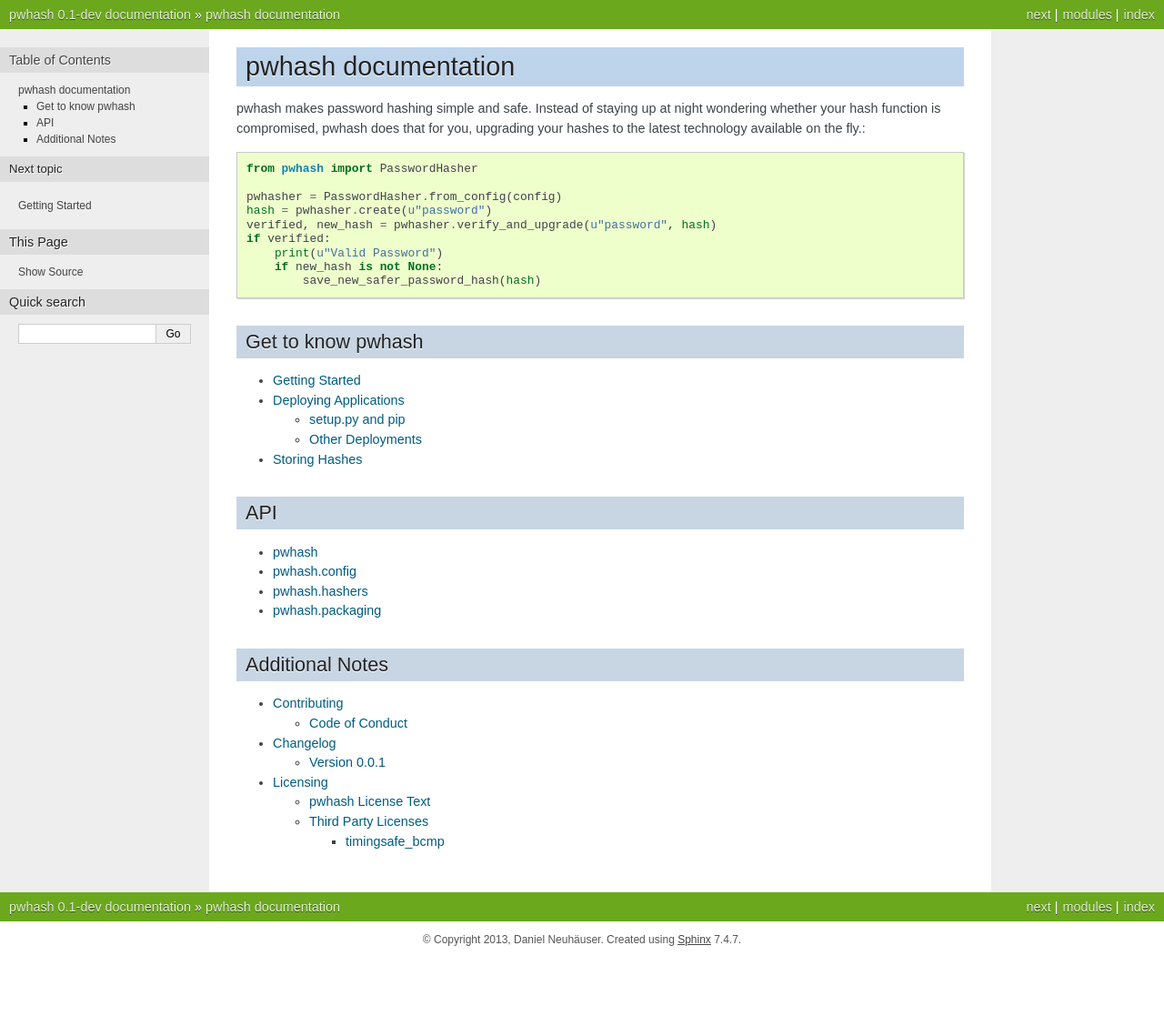
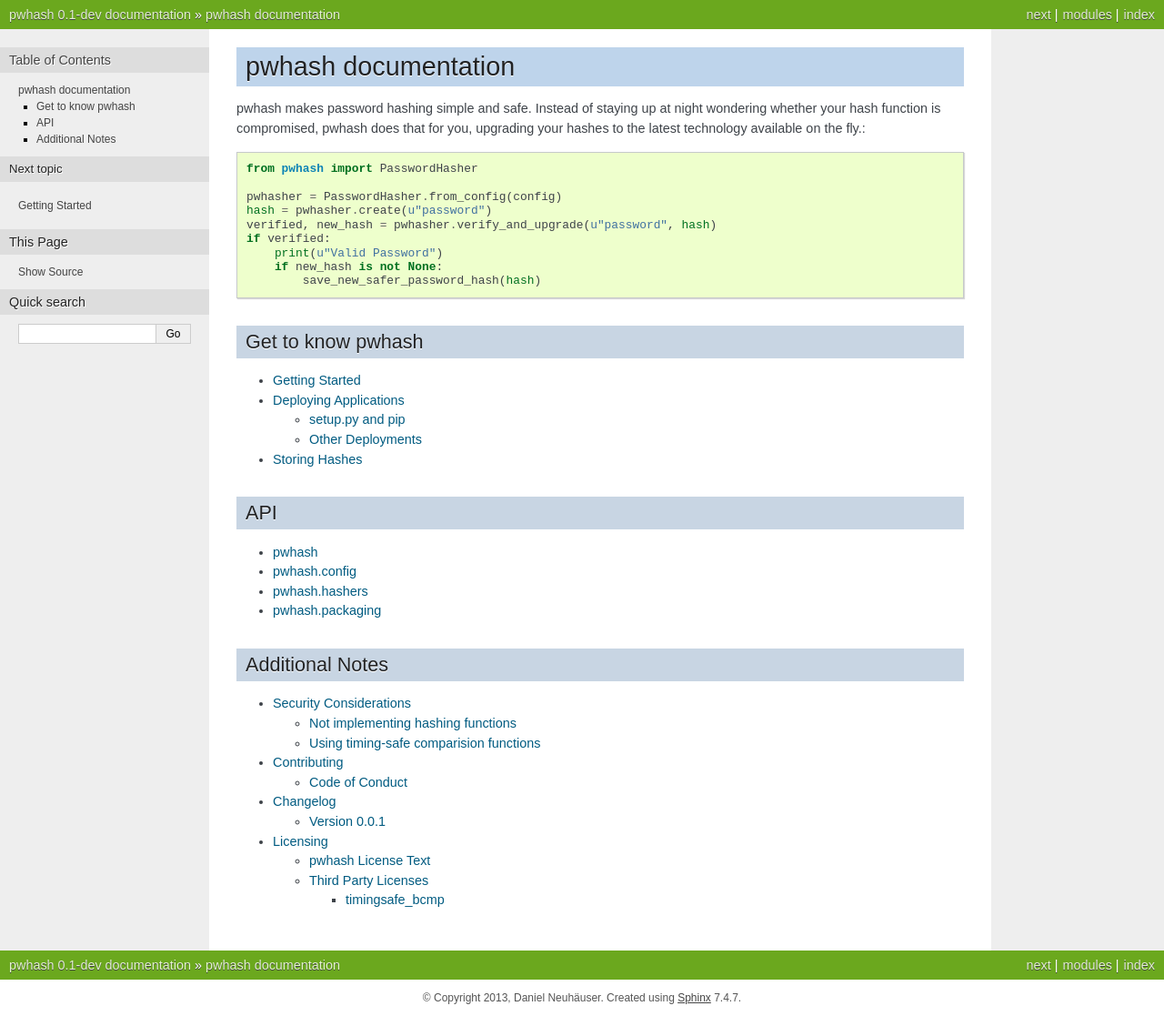
Before and after one commit to DasIch/pwhash, a Sphinx documentation site: the page built from docs/index.rst, in a window 1280 px wide. Shown: the whole page at 91% size. Built offline with Sphinx 7.4.7, drawn with Linux system fonts in a browser that asks for light colours; before the commit the page ends 1053 px from its top, so only the background shows below that; some of the changed lines change nothing that is shown.

Commit message:
Add Security Considerations

```diff
--- a/docs/index.rst
+++ b/docs/index.rst
@@ -42,6 +42,7 @@
 
 .. toctree::
 
+   other/security.rst
    other/contributing.rst
    other/changelog.rst
    other/license.rst
--- /dev/null
+++ b/docs/other/security.rst
@@ -0,0 +1,44 @@
+Security Considerations
+=======================
+
+Hashing and verifying passwords is one of the most sensitive parts of any
+application. Why then should you trust pwhash to do the right thing?
+
+The only honest answer I can give you is that you shouldn't, nevertheless
+there are several measures I have taken to ensure that I don't fuck up.
+
+
+Not implementing hashing functions
+----------------------------------
+
+The first measure of defense is that pwhash itself contains no code that
+implements cryptographic hash functions. Instead pwhash uses libraries and
+bindings to libraries that implement those hash functions that are considered
+to be trustworthy and secure.
+
+Specifically pwhash uses `CommonCrypto`_ (on OS X) and `OpenSSL`_ (everywhere
+else) for PBKDF2, `py-bcrypt`_ for BCrypt and the standard library modules
+:mod:`hmac` and :mod:`hashlib` for anything else.
+
+.. _CommonCrypto: https://developer.apple.com/library/mac/#documentation/Darwin/Reference/ManPages/man3/Common%20Crypto.3cc.html
+.. _OpenSSL: http://www.openssl.org/
+.. _py-bcrypt: http://www.mindrot.org/projects/py-bcrypt/
+
+
+Using timing-safe comparision functions
+---------------------------------------
+
+Unfortunately none of the implementations mentioned above provide a way to
+verify hashes. This is a problem because the naive solution of using ``a == b``
+may be algorithmically correct but leaks timing information due to `==` being
+lazy. This makes it possible to determine the secret, byte by byte using a
+fairly low amount of attempts in a non-negligible amount of time.
+
+So to verify passwords pwhash uses the `timingsafe_bcmp` function OpenBSD uses,
+to compare hashes in a manner that exposes only timing information about the
+total length of the compared secret hash. This should prevent any timing
+attacks an attacker might launch on the off chance she finds a way to control
+the hashes compared in a way that is useful to her.
+
+As the output of a cryptographic hash function is supposed to be unpredicatable
+and we only compare hashes this is unlikely.
```
